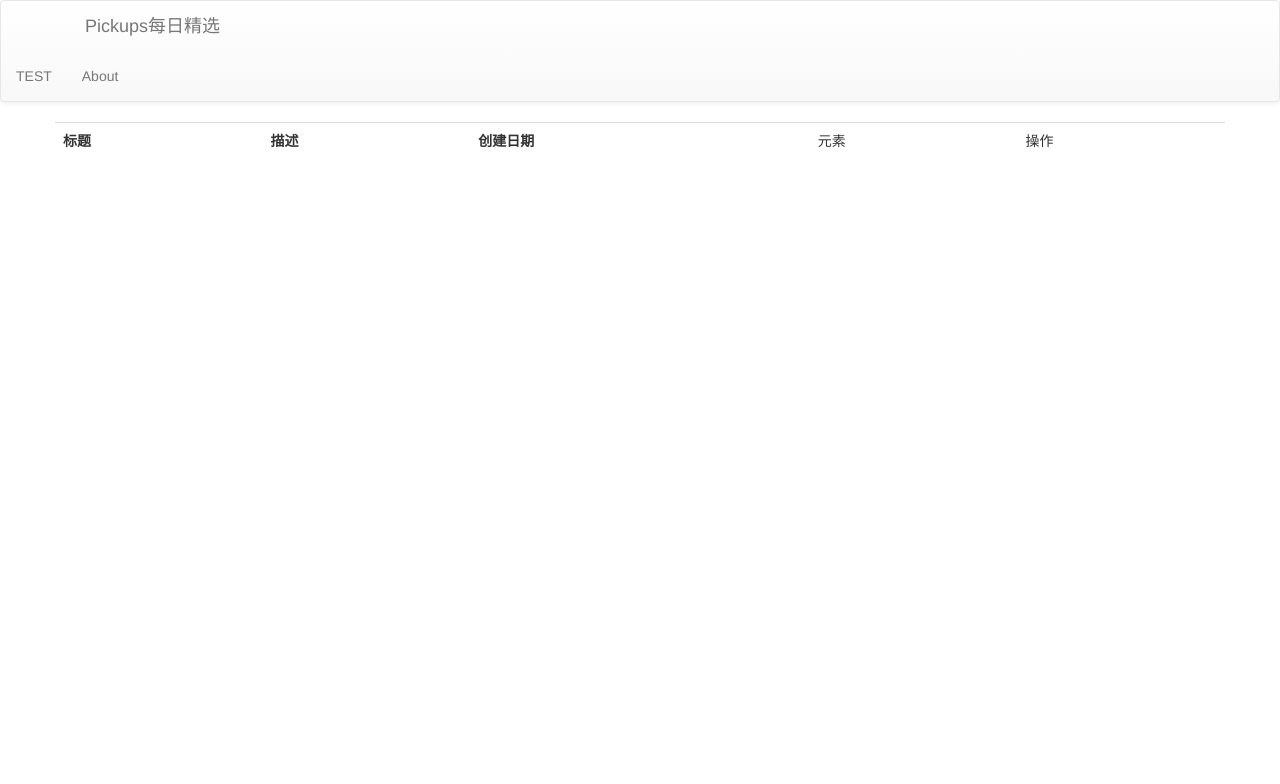
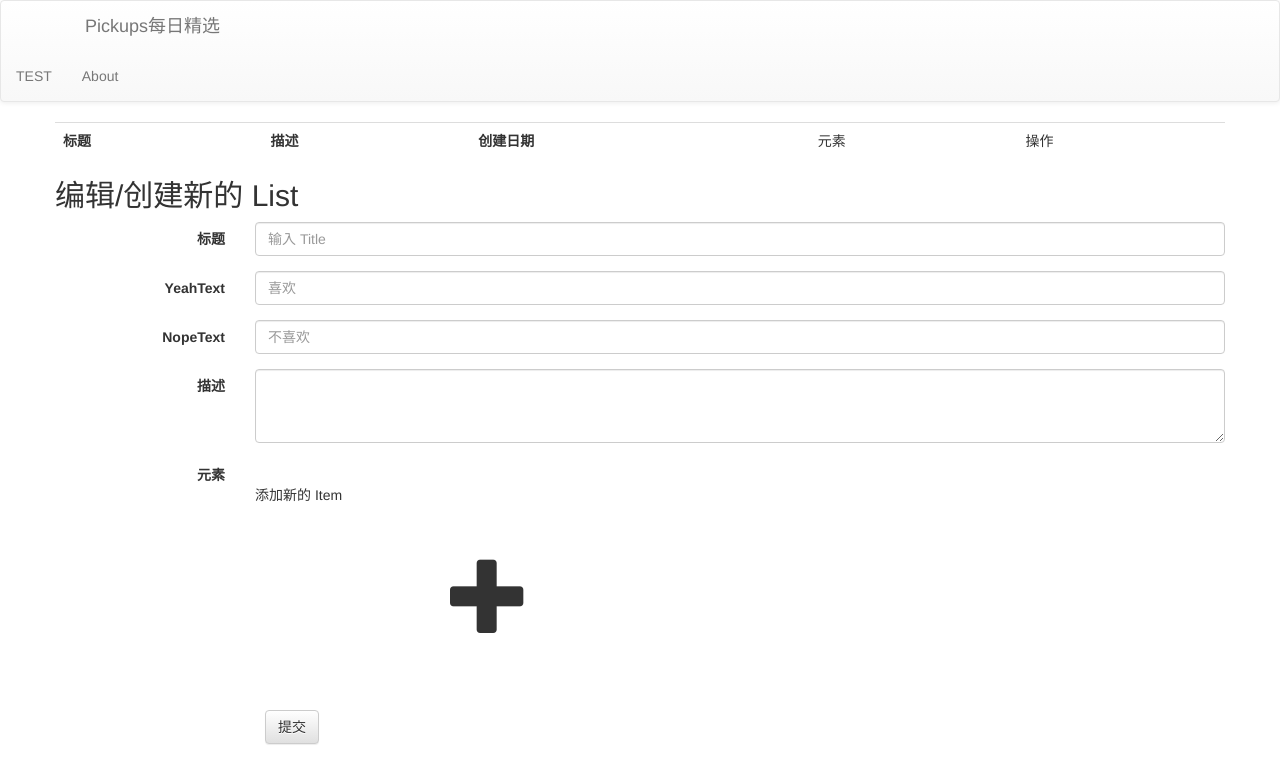
Before and after one commit to gaohailang/pickups-wx, a website: page public/admin/index.html in a window 1280 px wide. Drawn offline with nearby package versions, Linux system fonts and the light colour scheme; some packages are replaced by stand-ins of ours; no server answers; a script that the page names is missing.

Commit message:
feat(admin): add list form template(with list form, item form/plus btn etc~)

```diff
--- a/public/admin/index.html
+++ b/public/admin/index.html
@@ -10,6 +10,14 @@
     <script src="http://code.angularjs.org/1.2.5/angular.js"></script>
     <script src="http://cdnjs.cloudflare.com/ajax/libs/angular-ui-bootstrap/0.12.0/ui-bootstrap.js"></script>
     <script src="http://cdnjs.cloudflare.com/ajax/libs/angular-ui-bootstrap/0.12.0/ui-bootstrap-tpls.js"></script>
+
+    <style type="text/css">
+        .item-plus-wrap {
+            font-size: 80px;
+            line-height: 180px;
+            text-align: center;
+        }
+    </style>
 </head>
 <body ng-controller="idxCtrl">
 
@@ -52,6 +60,91 @@
                     </td>
                 </tr>
             </table>
+
+            <div class="item-editor" ng-controller="formCtrl">
+                <h2>编辑/创建新的 List</h2>
+
+                <form class="form-horizontal">
+                    <!-- input -->
+                  <div class="form-group">
+                    <label class="col-sm-2 control-label">标题</label>
+                    <div class="col-sm-10">
+                      <input type="email" class="form-control" placeholder="输入 Title">
+                    </div>
+                  </div>
+
+                    <!-- yeah/nope -->
+                  <div class="form-group">
+                    <label class="col-sm-2 control-label">YeahText</label>
+                    <div class="col-sm-10">
+                      <input type="email" class="form-control" placeholder="喜欢">
+                    </div>
+                  </div>
+                  <div class="form-group">
+                    <label class="col-sm-2 control-label">NopeText</label>
+                    <div class="col-sm-10">
+                      <input type="email" class="form-control" placeholder="不喜欢">
+                    </div>
+                  </div>
+
+                  <!-- desc  -->
+                  <div class="form-group">
+                    <label class="col-sm-2 control-label">描述</label>
+                    <div class="col-sm-10">
+                      <textarea class="form-control" rows="3"></textarea>
+                    </div>
+                  </div>
+
+                  <!-- items with plus btn -->
+                  <div class="form-group">
+                    <label class="col-sm-2 control-label">元素</label>
+                    <div class="col-sm-offset-2 col-sm-10">
+                      <div class="row">
+                          <div class="col-sm-6" ng-repeat="item in listData.items track by $index">
+                              <form class="form-horizontal">
+                                <div class="form-group">
+                                  <label class="col-sm-2 control-label">名称</label>
+                                  <div class="col-sm-10">
+                                    <input type="email" class="form-control">
+                                  </div>
+                                </div>
+                                <div class="form-group">
+                                  <label for="inputPassword3" class="col-sm-2 control-label">描述</label>
+                                  <div class="col-sm-10">
+                                    <textarea class="form-control" rows="3"></textarea>
+                                  </div>
+                                </div>
+
+                                <div class="form-group">
+                                  <label class="col-sm-2 control-label">图片</label>
+                                  <div class="col-sm-10">
+                                    <p>上传：<input type="file"></p>
+                                    <p>提供地址：<input type="url" class="form-control"></p>
+                                  </div>
+                                </div>
+                              </form>
+                          </div>
+                          <div class="col-sm-6">
+                                <p> 添加新的 Item </p>
+                                <div class="item-plus-wrap">
+                                    <i class="glyphicon glyphicon-plus" ng-click="addItem()"></i>
+                                </div>
+                          </div>
+                      </div>
+                    </div>
+                  </div>
+
+
+                  <div class="form-group">
+                    <div class="col-sm-offset-2 col-sm-10">
+                      <button type="submit" class="btn btn-default">提交</button>
+                    </div>
+                  </div>
+                </form>
+
+            </div>
+
+            <div class="item-preview"></div>
         </div>
     </div>
 
@@ -63,6 +156,19 @@
             });
         });
 
+        app.controller('formCtrl', function($scope) {
+            $scope.listData = {
+                items: []
+            };
+
+            $scope.addItem = function() {
+                $scope.listData.items.push({});
+            };
+            $scope.removeItem = function(i) {
+                // $scope.listData.items.indexOf(i)
+            };
+        });
+
         angular.element(document).ready(function() {
               angular.bootstrap(document, ['App']);
         });
```
